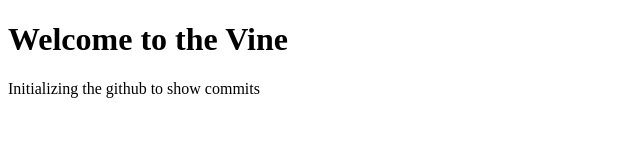
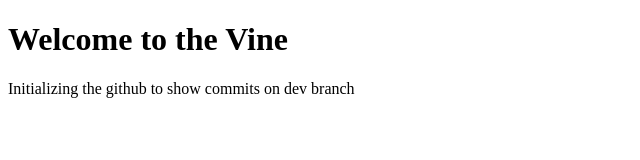
Before and after one commit to SpiceyGabs/TheVine_ExamCode-main, a plain HTML site: page index.html in a window 1280 px wide. Shown: the whole page, without its empty margins (0-640 px from the left). Drawn offline with Linux system fonts and the light colour scheme.

Commit message:
Troubleshooting

```diff
--- a/index.html
+++ b/index.html
@@ -7,7 +7,7 @@
 </head>
 <body>
   <h1>Welcome to the Vine</h1>
-  <p>Initializing the github to show commits
+  <p>Initializing the github to show commits on dev branch
 
   </p>
 </body>
```
